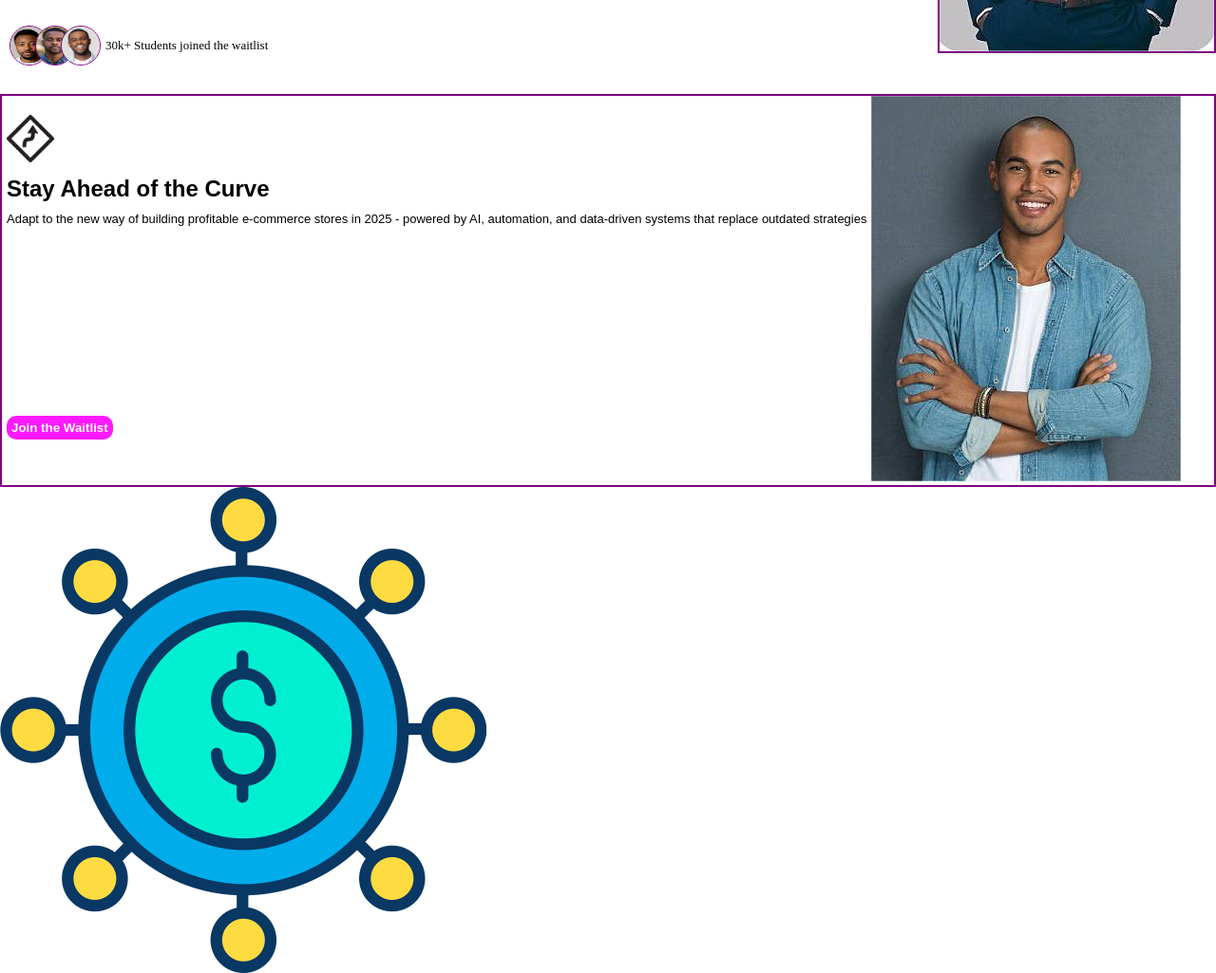
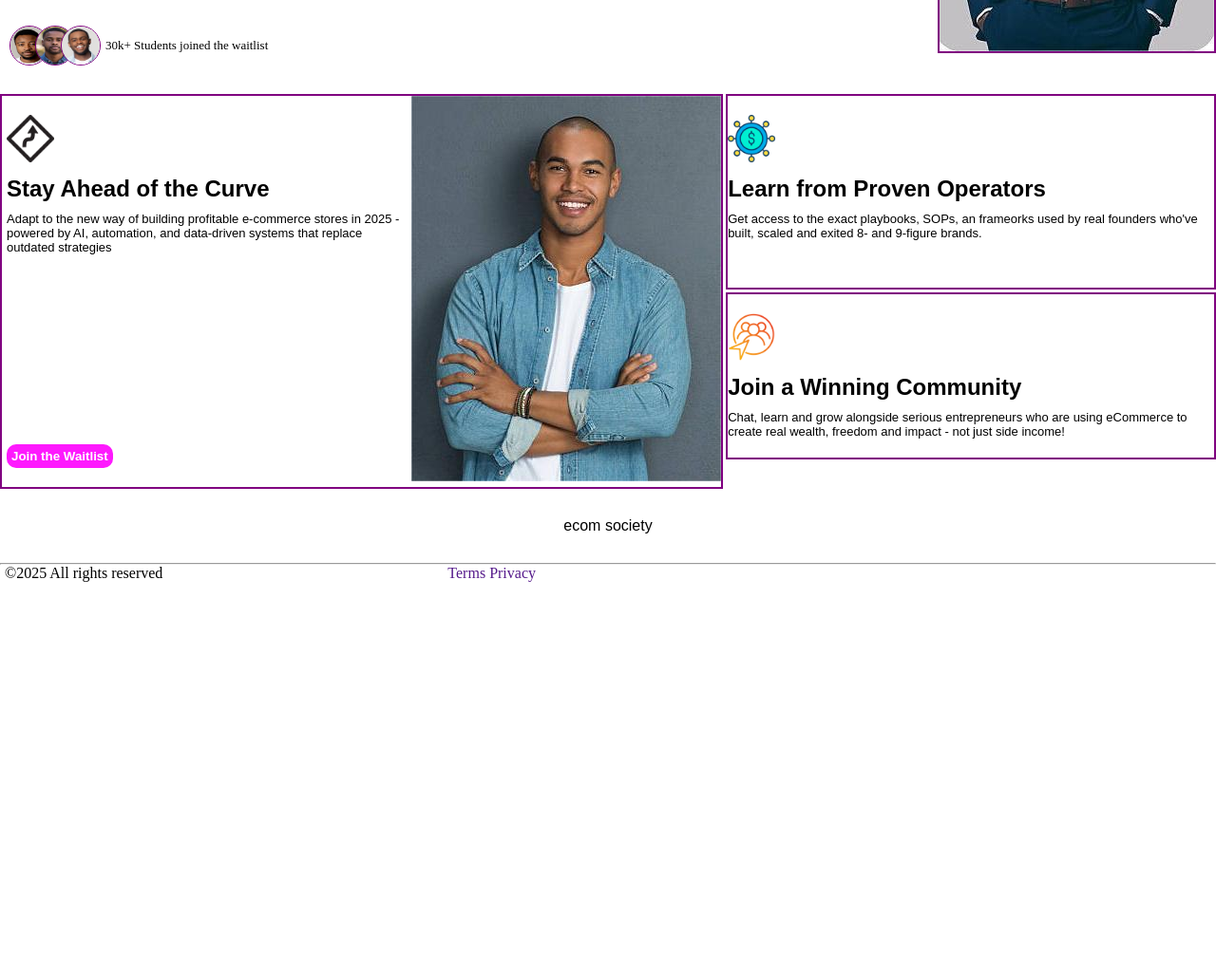
Before and after one commit to deX-Tech01/eCommerce, a plain HTML site: page index.html in a window 1280 px wide. Shown: the part 446-1471 px from the top of the page at 95% size. After the commit the page ends 1059 px from the top, so only its background shows below. Drawn offline with Linux system fonts and the light colour scheme.

Commit message:
commit new4

```diff
--- a/index.css
+++ b/index.css
@@ -126,7 +126,68 @@ padding-bottom: 10px;
   color: white;
   font-weight: bold;
 }
+.stay-ahead button:hover{
+    cursor: pointer;
+}
 .image-container2{
     display: flex;
     border: 2px solid purple;
 }
+.main-container2{
+    display: flex;
+    gap: 3px;
+}
+.dollar-sign{
+    border: 2px solid purple;
+}
+.dollar-sign img{
+     width: 50px;
+    height: 50px;
+    padding-top: 20px;
+}
+.dollar-sign h2{
+    font-family: Arial, Helvetica, sans-serif;
+padding-top: 10px;
+padding-bottom: 10px;
+}
+.dollar-sign p{
+    font-family: Arial, Helvetica, sans-serif;
+    font-size:small;
+    padding-bottom: 50px;
+}
+.join-community{
+    border: 2px solid purple;
+    margin-top: 3px;
+}
+.join-community img{
+    width: 50px;
+    height: 50px;
+    padding-top: 20px;
+}
+.join-community h2{
+    font-family: Arial, Helvetica, sans-serif;
+padding-top: 10px;
+padding-bottom: 10px;
+}
+.join-community p{
+    font-family: Arial, Helvetica, sans-serif;
+    font-size:small;
+    padding-bottom: 20px;
+}
+.footer-logo label{
+    font-family: Arial, Helvetica, sans-serif;
+    display: flex;
+    justify-content: center;
+    padding-top: 30px;
+    padding-bottom: 30px;
+}
+.footer{
+    display: flex;
+    gap:300px
+}
+.footer label{
+    margin-left:5px
+}
+.footer a{
+    text-decoration: none;
+}
--- a/index.html
+++ b/index.html
@@ -12,6 +12,7 @@
       crossorigin="anonymous"
       referrerpolicy="no-referrer"
     />
+    <base href="/dex-tech01.github.io/" />
   </head>
   <body>
     <div class="main">
@@ -28,7 +29,9 @@
           <div class="first-text">
             <h1>The Future oF E-Commerce Isn't Coming - It's Already Here.</h1>
             <p>
-							AI is rewriting how we build, launch and scale products. I'll show you how to plug it into your business - so you can sell more, spend less and stay ahead of ahead else!
+              AI is rewriting how we build, launch and scale products. I'll show
+              you how to plug it into your business - so you can sell more,
+              spend less and stay ahead of ahead else!
             </p>
           </div>
           <div class="email-box">
@@ -36,7 +39,9 @@
             <button>Join the Waitlist</button>
           </div>
           <div class="trial">
-						<label><i class="fa-solid fa-check"></i> Free gift to your inbox</label>
+            <label
+              ><i class="fa-solid fa-check"></i> Free gift to your inbox</label
+            >
             <label><i class="fa-solid fa-check"></i> 30 days free trial</label>
           </div>
 
@@ -52,15 +57,17 @@
           <img src="/assets/img1.jpg" class="first-image" alt="User4" />
         </div>
       </div>
+      <div class="main-container2">
         <div class="image-container2">
           <div class="stay-ahead">
-
             <img src="/assets/curves-ahead-.png" alt="stay ahead icon" />
 
             <div class="stay-ahead1">
               <h2>Stay Ahead of the Curve</h2>
               <p>
-							Adapt to the new way of building profitable e-commerce stores in 2025 - powered by AI, automation, and data-driven systems that replace outdated strategies
+                Adapt to the new way of building profitable e-commerce stores in
+                2025 - powered by AI, automation, and data-driven systems that
+                replace outdated strategies
               </p>
               <button>Join the Waitlist</button>
             </div>
@@ -69,29 +76,35 @@
             <img src="/assets/img2.jpg" alt="User5" />
           </div>
         </div>
-			<div>
-				<div>
+        <div class="image-container3">
+          <div class="dollar-sign">
             <img src="/assets/dollar.png" alt="dollar sign" />
             <h2>Learn from Proven Operators</h2>
             <p>
-						Get access to the exact playbooks, SOPs, an frameorks used by real founders who've built, scaled and exited 8- and 9-figure brands.
+              Get access to the exact playbooks, SOPs, an frameorks used by real
+              founders who've built, scaled and exited 8- and 9-figure brands.
             </p>
           </div>
-				<div>
+          <div class="join-community">
             <img src="/assets/application.png" alt="Community icon" />
             <h2>Join a Winning Community</h2>
             <p>
-						Chat, learn and grow alongside serious entrepreneurs who are using eCommerce to create real wealth, freedom and impact - not just side income!
+              Chat, learn and grow alongside serious entrepreneurs who are using
+              eCommerce to create real wealth, freedom and impact - not just
+              side income!
             </p>
           </div>
         </div>
+      </div>
+      <div class="footer-logo">
+        <label>ecom society</label>
+      </div><hr/>
+      <footer class="footer">
+        <label>&copy;2025 All rights reserved</label>
 		<div>
-				<label>ecom society</label>
-			</div>
-			<footer>
-				<label>&copy; All rights reserved</label>
         <a href="">Terms</a>
         <a href="">Privacy</a>
+		</div>
       </footer>
     </div>
   </body>
```
Lines whose indentation alone changed are shown as unchanged.
